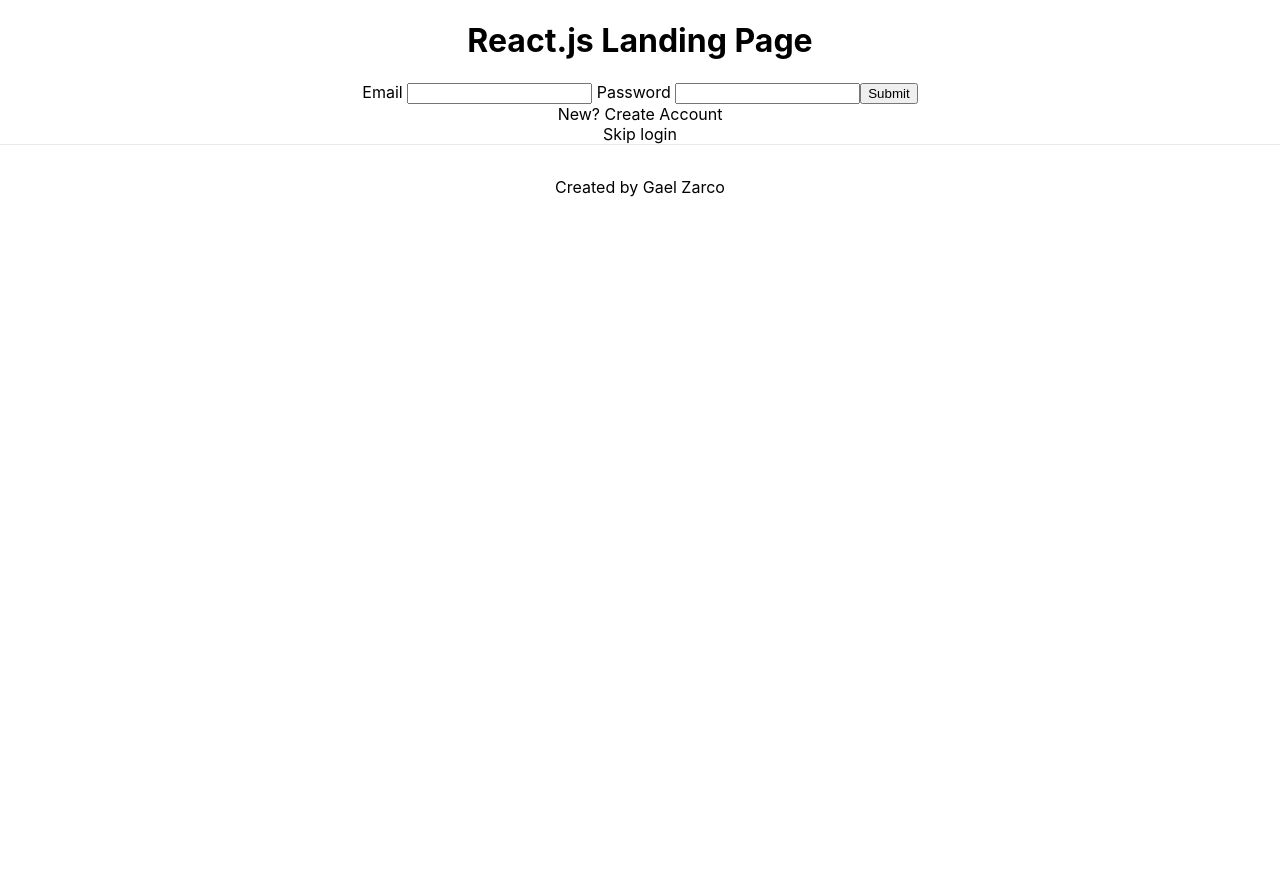
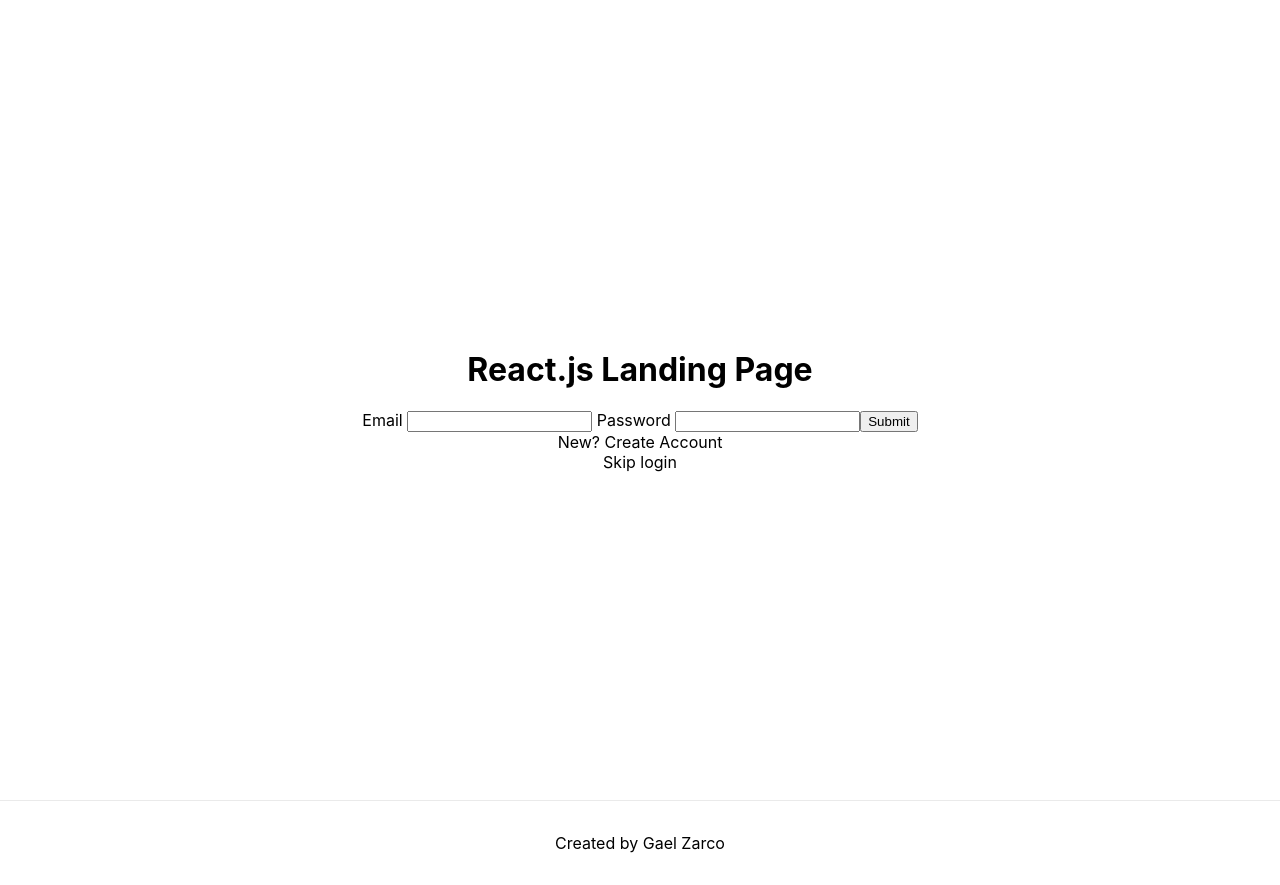
Before and after one commit to gaelzarco/UNLV-SD-FINAL, a React (Create React App) app in the folder client/: page / in a window 1280 px wide. Before the commit the page ends 800 px from the top, so only its background shows below. Built offline with nearby package versions, Linux system fonts and the light colour scheme.

Commit message:
added css and changed route names a bit

```diff
--- a/client/src/App.css
+++ b/client/src/App.css
@@ -1,4 +1,11 @@
 .App {
+  min-height: 100vh;
+  padding: 0;
+  flex: 1;
+  display: flex;
+  flex-direction: column;
+  justify-content: center;
+  align-items: center;
   text-align: center;
 }
 
--- a/client/src/App.js
+++ b/client/src/App.js
@@ -12,22 +12,23 @@
 
 function App() {
   return (
-    <div className='App'>
+    <div className='Main'>
+      <div className='App'>
       <CurrentUserProvider>
       <BrowserRouter>
         <Routes>
           <Route path='/' element={<LandingPage/>} />
-          <Route path='/createuser' element={<CreateUser/>} />
+          <Route path='/user/create' element={<CreateUser/>} />
           <Route path='/catalog' element={<Catalog/>} />
-          <Route path='/createcatalog' element={<CreateCatalog/>} />
+          <Route path='/catalog/create' element={<CreateCatalog/>} />
           <Route path='/catalog/product/:id' element={<ProductView/>} />
         </Routes>
       </BrowserRouter>
       </CurrentUserProvider>
-
-      <footer className='footer'>
-          <a href="">Created by Gael Zarco</a>
-      </footer>
+    </div>
+    <footer className='footer'>
+        <a href="">Created by Gael Zarco</a>
+    </footer>
     </div>
   );
 }
--- a/client/src/components/Catalog.js
+++ b/client/src/components/Catalog.js
@@ -16,20 +16,19 @@
         fetchData()
     },[])
 
-    console.log(catalog)
 
     return (
         <main>
             <h1>Catalog</h1>
             {catalog.map((product, index) => {
                 return (
-                    <div key={index} href={`/catalog/product/${product._id}`}>
+                    <div key={index}>
                         <h3>{product.name}</h3>
                         <img src={product.image} alt={product.name} width='200'/>
                     </div>
                 )
             })}
-            <a href='/createcatalog'>Create Product</a>
+            <a href='/catalog/create'>Create Product</a>
         </main>
     );
 }
--- a/client/src/components/CreateUser.js
+++ b/client/src/components/CreateUser.js
@@ -24,7 +24,7 @@
 			body: JSON.stringify(user)
     })
 
-    navigate('/', { replace: true })
+    navigate('/catalog', { replace: true })
   }
 
   return (
--- a/client/src/components/LandingPage.js
+++ b/client/src/components/LandingPage.js
@@ -77,7 +77,7 @@
           </div>
 
           <div>
-            <a href="/createuser">New? Create Account</a>
+            <a href="/user/create">New? Create Account</a>
           </div>
 
           <div>
--- a/client/src/components/ProductView.js
+++ b/client/src/components/ProductView.js
@@ -13,7 +13,7 @@
             setProduct(resData)
         }
         fetchData()
-    },[])
+    },[id])
 
     const displayProduct = () => {
         if (product) {
```
